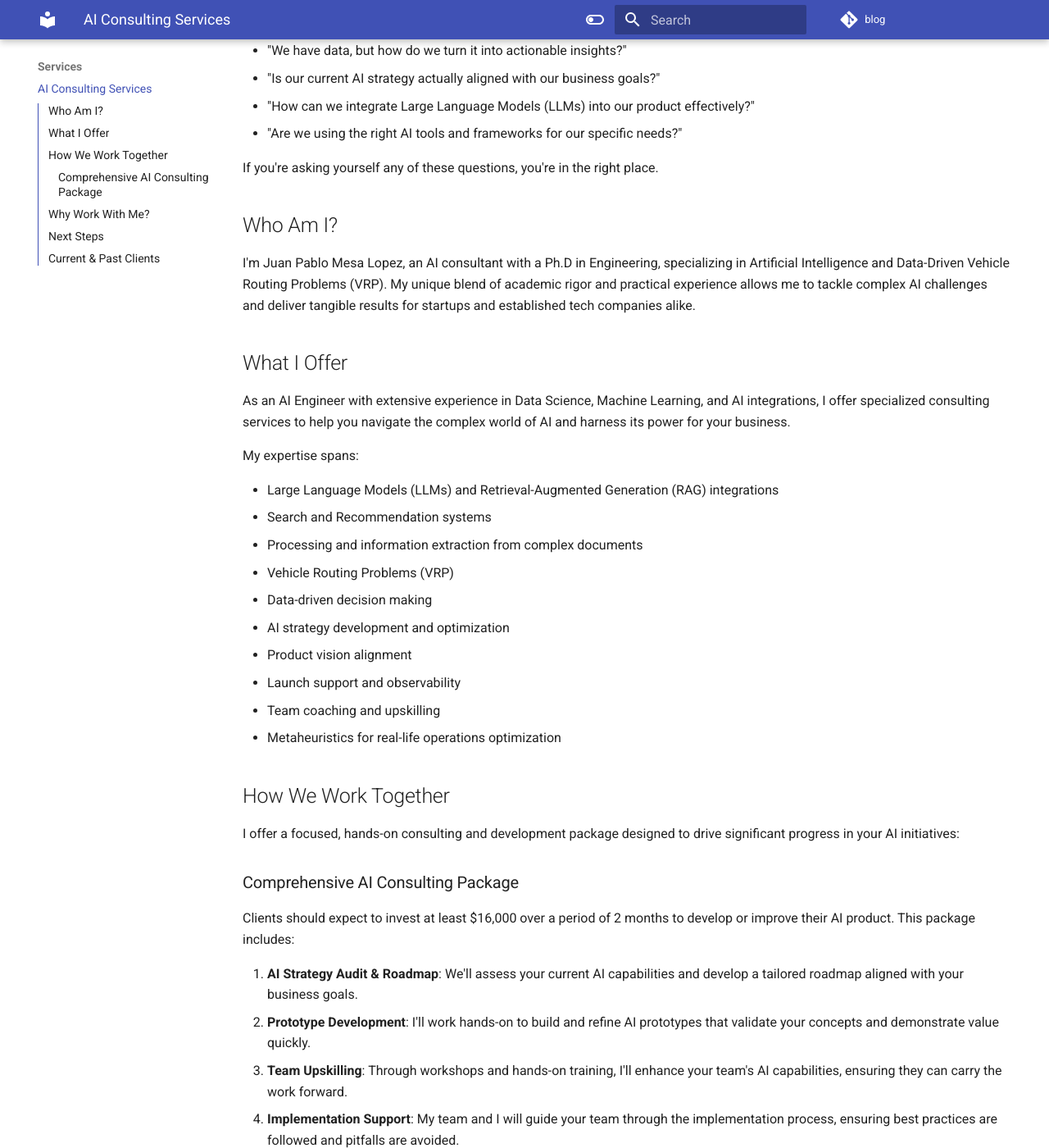
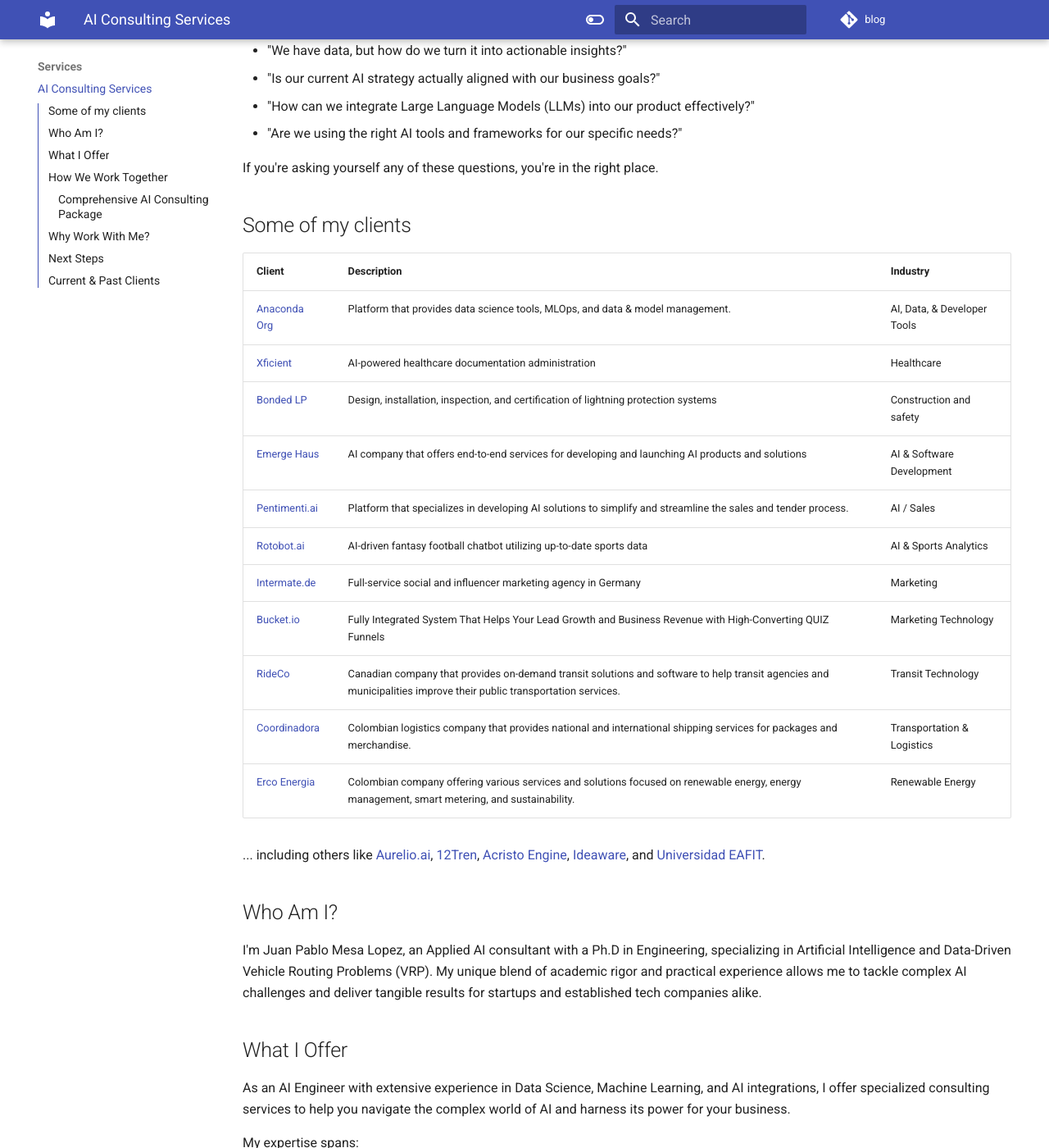
Before and after one commit to mesax1/blog, an MkDocs documentation site: the page built from docs/services.md, in a window 1280 px wide and 1400 px high, scrolled down 455 px. Shown: the whole window at 82% size. Built offline with MkDocs 1.6.1 and Material for MkDocs 9.7.7, drawn with Linux system fonts in a browser that asks for light colours; comment, search, counter and statistics services are not loaded.

Commit message:
Updated services to show current and past clients in table format

```diff
--- a/docs/services.md
+++ b/docs/services.md
@@ -16,9 +16,27 @@
 
 If you're asking yourself any of these questions, you're in the right place.
 
+## Some of my clients
+
+| Client                                        | Description                                                                                                                 | Industry              |
+|-----------------------------------------------|-----------------------------------------------------------------------------------------------------------------------------|-----------------------|
+| [Anaconda Org](https://anaconda.org/)        | Platform that provides data science tools, MLOps, and data & model management.                         | AI, Data, & Developer Tools|
+| [Xficient](https://xficient.com/)        | AI-powered healthcare documentation administration                    | Healthcare|
+| [Bonded LP](https://www.bondedlp.com/)        | Design, installation, inspection, and certification of lightning protection systems                                              | Construction and safety|
+| [Emerge Haus](https://www.emerge.haus/)       | AI company that offers end-to-end services for developing and launching AI products and solutions                           | AI & Software Development                   |
+| [Pentimenti.ai](https://www.pentimenti.ai/)    | Platform that specializes in developing AI solutions to simplify and streamline the sales and tender process.  | AI / Sales            |
+| [Rotobot.ai](https://rotobot.ai/)              | AI-driven fantasy football chatbot utilizing up-to-date sports data                                                        | AI & Sports Analytics     |
+| [Intermate.de](https://www.intermate.de/)      | Full-service social and influencer marketing agency in Germany                                                             | Marketing                 |
+| [Bucket.io](https://bucket.io/3/)              | Fully Integrated System That Helps Your Lead Growth and Business Revenue with High-Converting QUIZ Funnels                   | Marketing Technology  |
+| [RideCo](https://www.rideco.com/)              | Canadian company that provides on-demand transit solutions and software to help transit agencies and municipalities improve their public transportation services. | Transit Technology    |
+| [Coordinadora](https://coordinadora.com/)      | Colombian logistics company that provides national and international shipping services for packages and merchandise.          | Transportation & Logistics             |
+| [Erco Energia](https://erco.energy/co)         | Colombian company offering various services and solutions focused on renewable energy, energy management, smart metering, and sustainability. | Renewable Energy      |
+
+... including others like [Aurelio.ai](https://www.aurelio.ai/), [12Tren](https://12tren.com/), [Acristo Engine](https://acristoengine.com/), [Ideaware](https://ideaware.co/), and [Universidad EAFIT](https://www.eafit.edu.co/).
+
 ## Who Am I?
 
-I'm Juan Pablo Mesa Lopez, an AI consultant with a Ph.D in Engineering, specializing in Artificial Intelligence and Data-Driven Vehicle Routing Problems (VRP). My unique blend of academic rigor and practical experience allows me to tackle complex AI challenges and deliver tangible results for startups and established tech companies alike.
+I'm Juan Pablo Mesa Lopez, an Applied AI consultant with a Ph.D in Engineering, specializing in Artificial Intelligence and Data-Driven Vehicle Routing Problems (VRP). My unique blend of academic rigor and practical experience allows me to tackle complex AI challenges and deliver tangible results for startups and established tech companies alike.
 
 ## What I Offer
 
@@ -74,6 +92,7 @@
 ---
 
 ## Current & Past Clients
+- [Bonded LP](https://www.bondedlp.com/)
 - [Emerge Haus](https://www.emerge.haus/){:target="_blank"}: AI company that offers end-to-end services for developing and launching AI products and solutions.
 - [Acristo Engine](https://acristoengine.com/){:target="_blank"}: Next generation real estate software and all-inclusive assistant.
 - [Pentimenti.ai](https://www.pentimenti.ai/){:target="_blank"}: Platform that specializes in developing AI solutions to simplify and streamline the sales and tender process. Assisting businesses in proposal writing, SKI agreements, and EU tenders.
```
